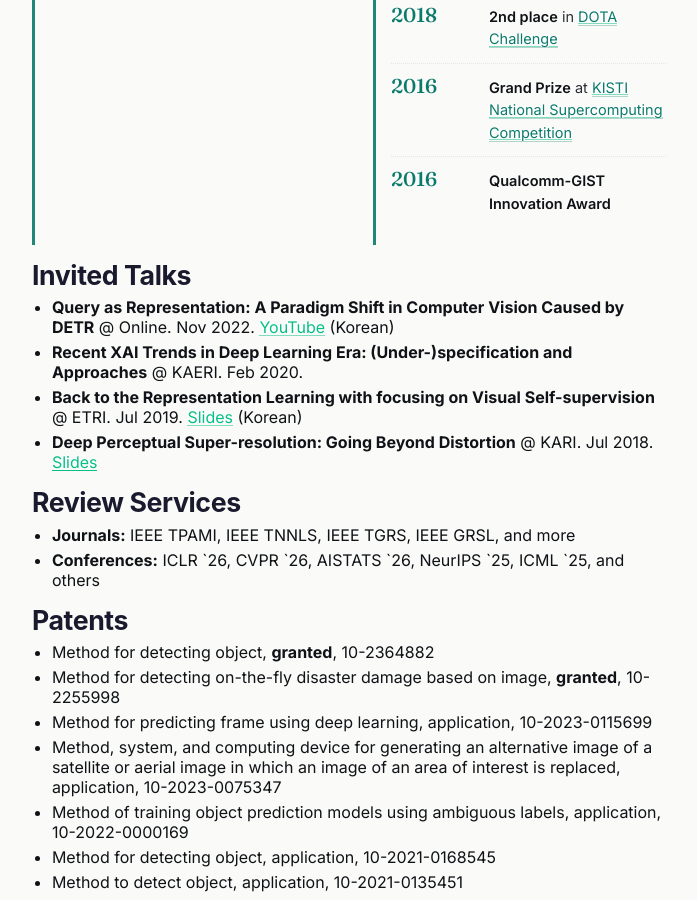
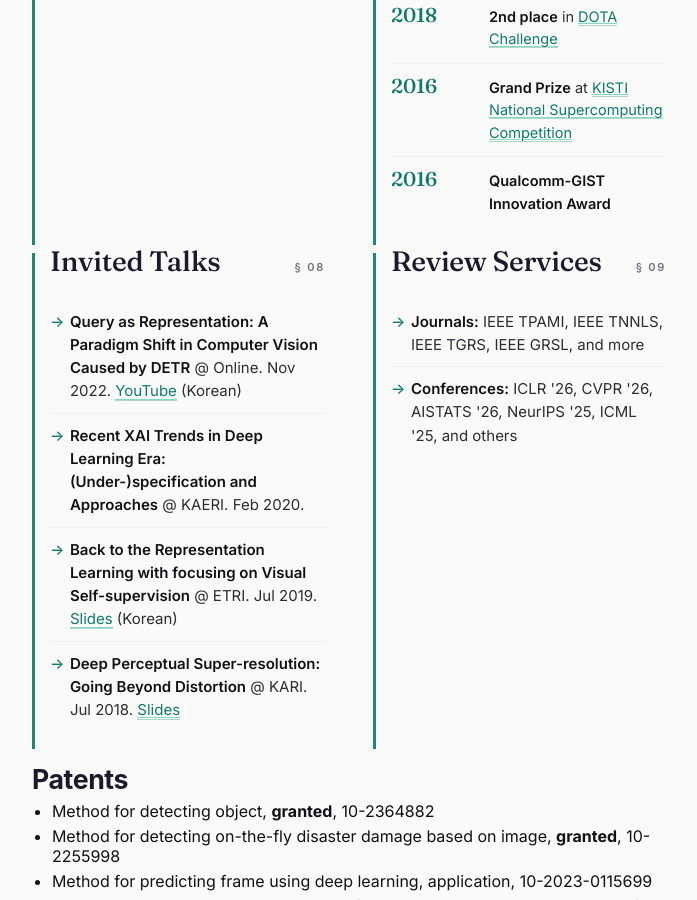
Before and after one commit to mikigom/mikigom.github.io, a Jekyll site: the page built from index.md, in a window 1280 px wide and 900 px high, scrolled down 6302 px. Shown: the whole window, without its empty margins (291-988 px from the left). Built offline with Jekyll 4.4.1, drawn with Linux system fonts in a browser that asks for light colours.

Commit message:
feat(sections): Talks + Reviews as twocol tagged-lists

```diff
--- a/index.md
+++ b/index.md
@@ -521,21 +521,30 @@ show_title: false
   </section>
 </div>
 
-<section class="card-grid">
-<article class="card" markdown="1">
-#### Invited Talks
-  * **Query as Representation: A Paradigm Shift in Computer Vision Caused by DETR** @ Online. Nov 2022. [YouTube](https://www.youtube.com/watch?v=7Eq8WyKWjU0&t=3491s) (Korean)
-  * **Recent XAI Trends in Deep Learning Era: (Under-)specification and Approaches** @ KAERI. Feb 2020.
-  * **Back to the Representation Learning with focusing on Visual Self-supervision** @ ETRI. Jul 2019. [Slides](https://drive.google.com/file/d/12vu4arZQQvwT8f7GJLI99_YIJCkl3BL-/view?usp=sharing) (Korean)
-  * **Deep Perceptual Super-resolution: Going Beyond Distortion** @ KARI. Jul 2018. [Slides](https://drive.google.com/file/d/1JN0afRsnPfBgKWicPPg4hGKkBiLr_42M/view?usp=sharing)
-  </article>
-
-<article class="card" markdown="1">
-#### Review Services
-  * **Journals:** IEEE TPAMI, IEEE TNNLS, IEEE TGRS, IEEE GRSL, and more
-  * **Conferences:** ICLR \`26, CVPR \`26, AISTATS \`26, NeurIPS \`25, ICML \`25, and others
-  </article>
-</section>
+<div class="twocol">
+  <section class="section">
+    <header class="section__head">
+      <h2>Invited Talks</h2>
+      <span class="section__num">§ 08</span>
+    </header>
+    <ul class="tagged-list">
+      <li><strong>Query as Representation: A Paradigm Shift in Computer Vision Caused by DETR</strong> @ Online. Nov 2022. <a href="https://www.youtube.com/watch?v=7Eq8WyKWjU0&t=3491s">YouTube</a> (Korean)</li>
+      <li><strong>Recent XAI Trends in Deep Learning Era: (Under-)specification and Approaches</strong> @ KAERI. Feb 2020.</li>
+      <li><strong>Back to the Representation Learning with focusing on Visual Self-supervision</strong> @ ETRI. Jul 2019. <a href="https://drive.google.com/file/d/12vu4arZQQvwT8f7GJLI99_YIJCkl3BL-/view?usp=sharing">Slides</a> (Korean)</li>
+      <li><strong>Deep Perceptual Super-resolution: Going Beyond Distortion</strong> @ KARI. Jul 2018. <a href="https://drive.google.com/file/d/1JN0afRsnPfBgKWicPPg4hGKkBiLr_42M/view?usp=sharing">Slides</a></li>
+    </ul>
+  </section>
+  <section class="section">
+    <header class="section__head">
+      <h2>Review Services</h2>
+      <span class="section__num">§ 09</span>
+    </header>
+    <ul class="tagged-list">
+      <li><strong>Journals:</strong> IEEE TPAMI, IEEE TNNLS, IEEE TGRS, IEEE GRSL, and more</li>
+      <li><strong>Conferences:</strong> ICLR '26, CVPR '26, AISTATS '26, NeurIPS '25, ICML '25, and others</li>
+    </ul>
+  </section>
+</div>
 
 <section class="card card--wide" markdown="1">
 #### Patents
```
